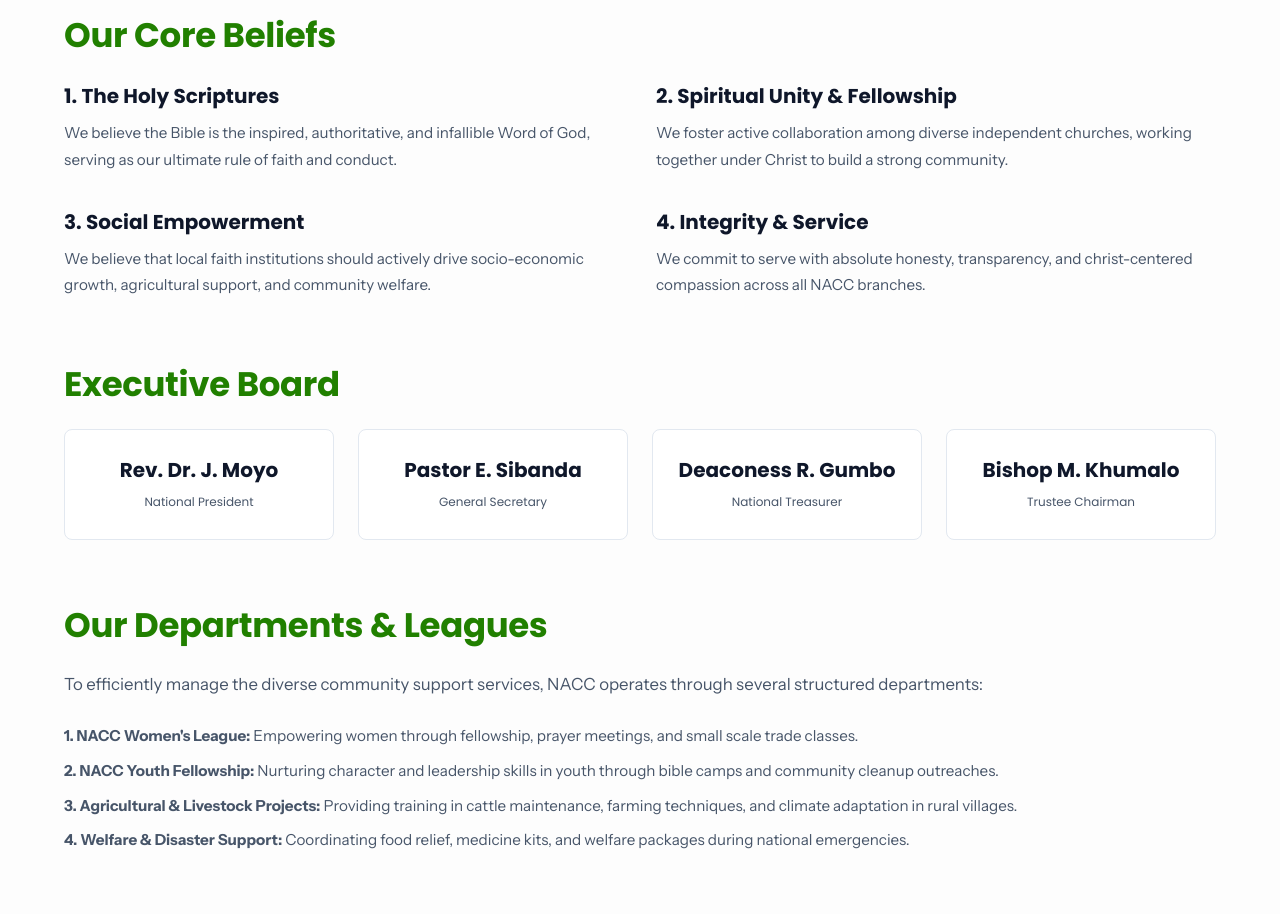
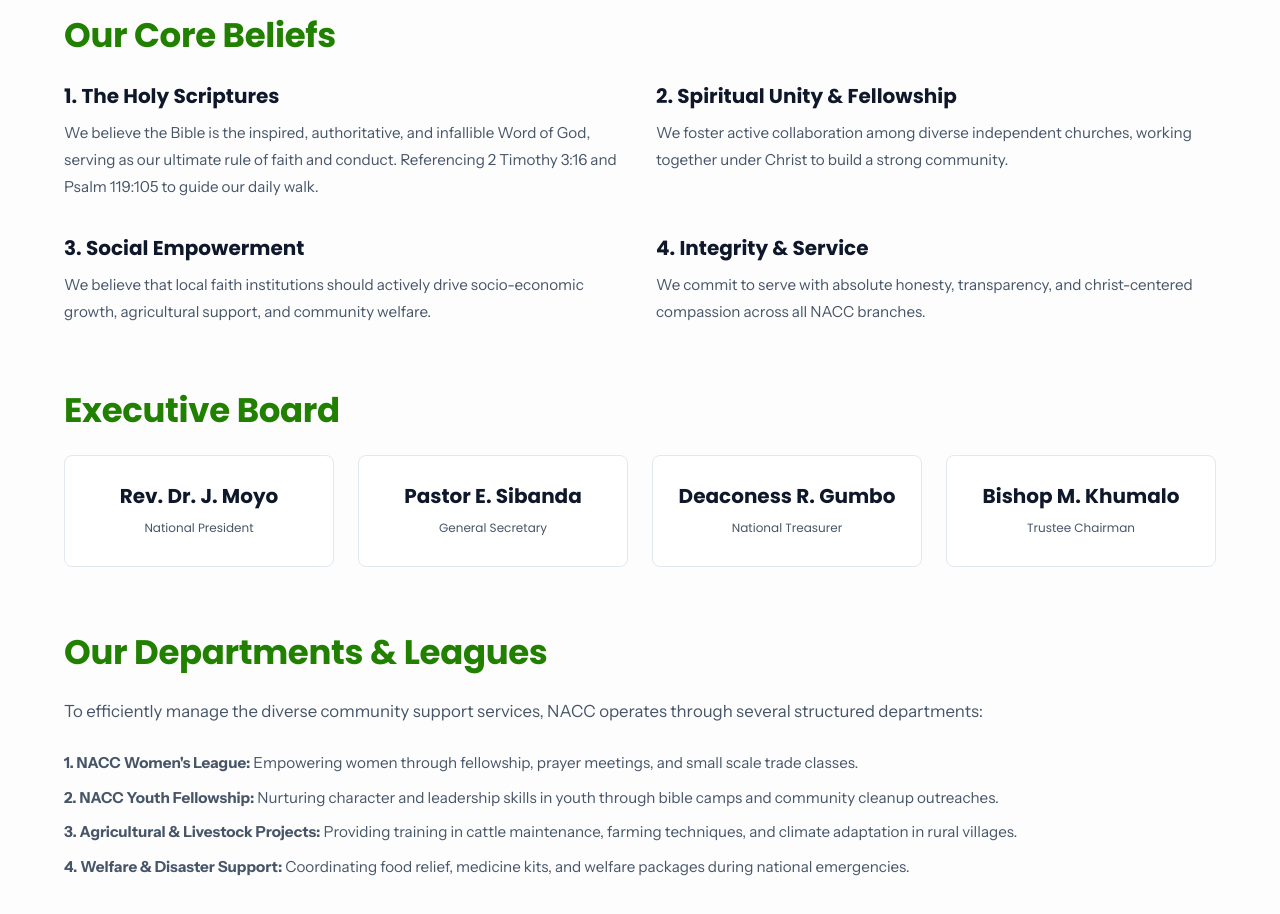
Before and after one commit to tonderaikawere/nacczw, a React (Vite) app: page /about in a window 1280 px wide. Shown: the part 940-1854 px from the top of the page. Built offline with nearby package versions, Linux system fonts and the light colour scheme; a web font is replaced by a local one.

Commit message:
content: expand theological scripture references for Holy Scriptures belief

```diff
--- a/src/pages/About/About.tsx
+++ b/src/pages/About/About.tsx
@@ -30,7 +30,7 @@ const About: React.FC = () => {
           <Grid container spacing={4}>
             <Grid item xs={12} sm={6}>
               <Typography variant="h6" sx={{ fontWeight: 700, mb: 1 }}>1. The Holy Scriptures</Typography>
-              <Typography variant="body2" sx={{ color: 'text.secondary' }}>We believe the Bible is the inspired, authoritative, and infallible Word of God, serving as our ultimate rule of faith and conduct.</Typography>
+              <Typography variant="body2" sx={{ color: 'text.secondary' }}>We believe the Bible is the inspired, authoritative, and infallible Word of God, serving as our ultimate rule of faith and conduct. Referencing 2 Timothy 3:16 and Psalm 119:105 to guide our daily walk.</Typography>
             </Grid>
             <Grid item xs={12} sm={6}>
               <Typography variant="h6" sx={{ fontWeight: 700, mb: 1 }}>2. Spiritual Unity & Fellowship</Typography>
```
